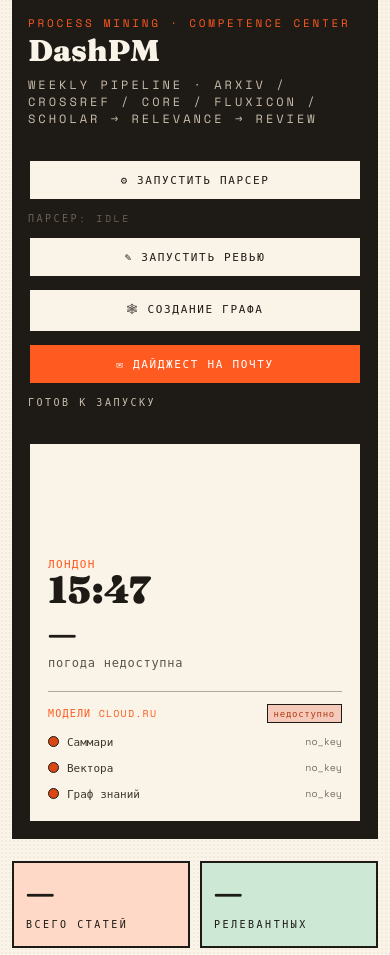
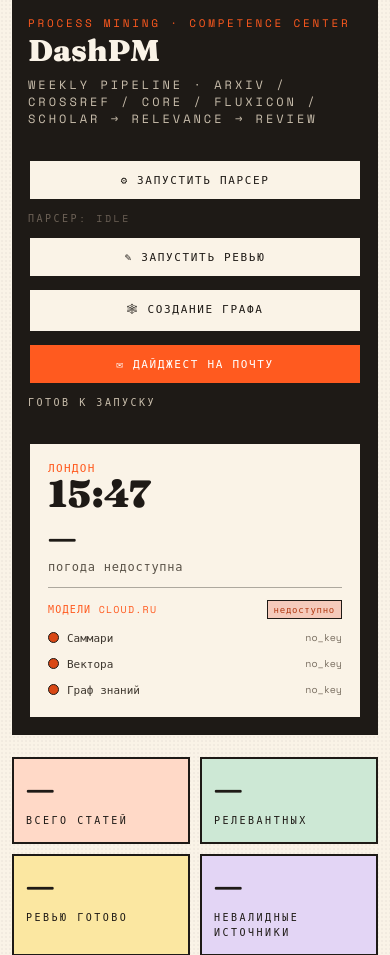
Before and after one commit to paschaGroznyj/PMAnalyze, a FastAPI app: page / in a window 390 px wide. Shown: the part 13-968 px from the top of the page. Run offline with FastAPI, Linux system fonts and the light colour scheme; data that the repository does not hold is empty; parts of the project's set-up code (start-up, migrations or seed data) failed here and were passed over; some libraries are stand-ins or nearby versions.

Commit message:
fix(weather-widget): anchor sky icon to text center and avoid overlap on desktop/mobile

```diff
--- a/templates/dashboard.html
+++ b/templates/dashboard.html
@@ -294,10 +294,16 @@
     padding:18px 20px; display:flex; flex-direction:row; align-items:stretch; gap:18px;
     align-self:start;
   }
-  /* левый блок — сама погода, тут живёт абсолютный SVG */
-  .wx-main{position:relative; overflow:hidden;
+  /* левый блок — сама погода, тут живёт абсолютный SVG.
+     min-height убран: раньше блок был выше текста, и иконка top:44% вставала
+     по центру растянутого блока — ВЫШЕ текста. Теперь высота = высота текста,
+     значит центр блока == центр текста, и иконка садится ровно на уровень текста. */
+  .wx-main{position:relative; overflow:visible;
     min-width:200px; min-height:128px;
     display:flex; flex-direction:column; justify-content:center; gap:4px; flex:none}
+  /* обёртка текста + иконки: высота = высота текста, иконка абсолютом внутри неё,
+     поэтому top:50% совпадает с центром текста при любой высоте .wx-main */
+  .wx-text{position:relative; display:flex; flex-direction:column; gap:4px; padding-right:140px}
   .wx-city{font-family:'Space Mono',monospace; font-size:11px;
     letter-spacing:.12em; text-transform:uppercase; color:var(--orange); z-index:2}
   .wx-time{font-family:'Fraunces',serif; font-weight:900;
@@ -307,48 +313,37 @@
   .wx-sub{font-family:'Space Mono',monospace; font-size:11px;
     letter-spacing:.06em; color:#5a5348; z-index:2; margin-top:4px}
   /* SVG-статус погоды фоном блока */
-  .wx-sky{position:absolute; right:-10px; top:44%; transform:translateY(-50%);
-    width:132px; height:132px; opacity:.24; z-index:1; pointer-events:none}
-  .wx-sky{display:flex; align-items:center; justify-content:center}
+  .wx-sky{position:absolute; right:-10px; top:50%; transform:translateY(-50%);
+    width:132px; height:132px; opacity:.24; z-index:1; pointer-events:none;
+    display:flex; align-items:center; justify-content:center}
   .wx-sky svg{width:100%; height:100%; display:block}
-  .wx-main > div{position:relative; z-index:2}
+  .wx-text > div:not(.wx-sky){position:relative; z-index:2}
 
   @media(max-width:920px){
     /* планшет: health переезжает под погоду */
     .wx-widget{flex-direction:column; align-items:stretch; gap:10px}
   }
   @media(max-width:500px){
-    .wx-widget{width:100%; margin-top:12px; padding:16px 18px; gap:12px}
-    /* мобилка: восстанавливаем padding-right и выставляем width:100% для блока.
-       иконка абсолютом справа */
-    /* НЕ растягиваем блок на всю колонку: align-self:start + компактная высота,
-       тогда центр блока = центр текста, и абсолютная иконка top:50% встаёт
-       ровно по центру текста, а не улетает вверх */
+    /* align-items:center — чтобы .wx-main не растягивался по высоте колонки,
+       иначе абсолютная иконка top:50% центрируется по растянутому блоку и
+       уезжает вверх над текстом */
+    .wx-widget{width:100%; margin-top:12px; padding:16px 18px; gap:12px;
+      flex-direction:column; align-items:stretch}
+    /* мобилка: блок на всю ширину. Иконка теперь абсолютом внутри .wx-text
+       (высота = высота текста), поэтому top:50% = центр текста автоматически,
+       без костылей с align-self/min-height/растяжением. */
     .wx-main{
       min-width:0; min-height:0; overflow:visible;
-      padding:8px 92px 8px 0; align-self:start;
-      display:flex; flex-direction:column; justify-content:center; gap:4px;
-    }
-    .wx-main > div{position:relative; z-index:2}
+      padding:0; align-self:stretch;
+    }
+    .wx-text{padding-right:92px}
     .wx-city{font-size:11px}
     .wx-time{font-size:38px}
     .wx-temp{font-size:32px}
     /* вторичный текст крупнее и контрастнее, чтобы читался на телефоне */
     .wx-sub{font-size:12px; color:#5a5348}
-    /* ПРИЧИНА бага "иконка сверху": .wx-main на мобилке растянут во всю высоту
-       столбца, но текст (city/time/temp/sub) из-за justify-content:center сидит
-       по центру, а не заполняет блок. Абсолютная иконка с top:50% центрировалась
-       по ВСЕМУ .wx-main и вставала ВЫШЕ текста. Поэтому здесь принудительно
-       переопределяем: justify-content:center у .wx-main оставляем, а иконку
-       ставим ровно по центру видимого текстового кластера. Так как текст
-       центрирован, его геом.центр совпадает с центром блока — значит иконке
-       нужен именно центр блока БЕЗ смещения вверх. Ставим top:50% с реальным
-       центрированием flex-контейнера иконки. */
     .wx-sky{
-      position:absolute; right:6px; top:50%; bottom:auto;
-      transform:translateY(-50%);
-      width:84px; height:84px; opacity:.24; z-index:1; pointer-events:none;
-      display:flex; align-items:center; justify-content:center;
+      right:6px; width:84px; height:84px;
     }
   }
 
@@ -919,6 +914,7 @@
     </div>
     <div class="wx-widget" id="wx-widget">
       <div class="wx-main">
+        <div class="wx-text">
           <div class="wx-sky" id="wx-sky"></div>
           <div>
             <div class="wx-city" id="wx-city">—</div>
@@ -927,6 +923,7 @@
           <div>
             <div class="wx-temp" id="wx-temp">—</div>
             <div class="wx-sub" id="wx-sub">загрузка…</div>
+          </div>
         </div>
       </div>
       <div class="mh-widget" id="mh-widget">
```
Lines whose indentation alone changed are shown as unchanged.
